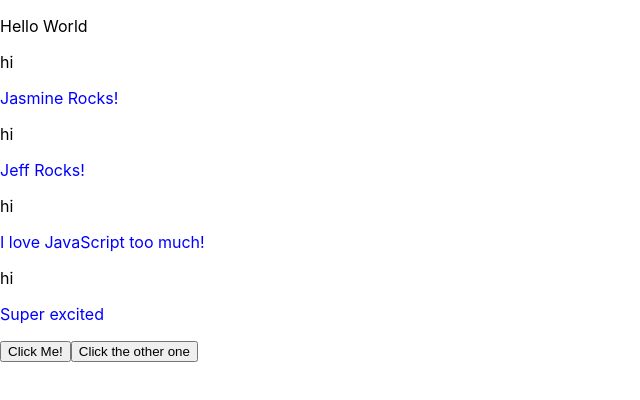
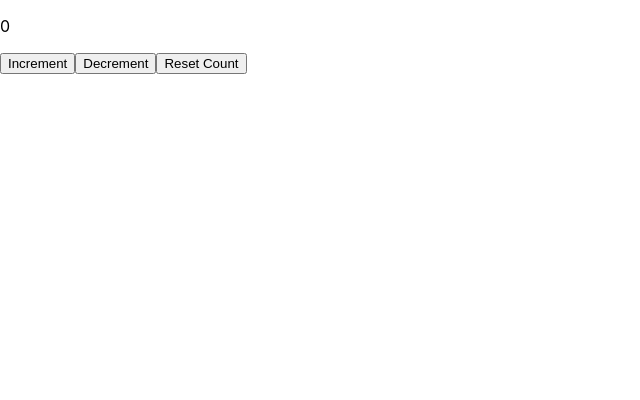
Before and after one commit to pickjasmine/new-2020, a React (Create React App) app: page / in a window 1280 px wide. Shown: the top 400 px of the page, without its empty margins (0-640 px from the left). Built offline with nearby package versions, Linux system fonts and the light colour scheme.

Commit message:
Make counter to show state

```diff
--- a/src/App.js
+++ b/src/App.js
@@ -1,16 +1,35 @@
+import React from 'react';
 import Paragraph from "./paragraph";
 import {Button} from "./button";
 
 function App() {
+    // const {objectProperty} = object;
+    //
+    // object = {
+    //     objectProperty: value
+    // };
+
+    const [count, setCount] = React.useState(0);
+    // same thing as these lines below
+    // const state = React.useState(0);
+    // const count = state[0];
+    // const setCount = state[1];
+
     return (
         <div>
-            <p>Hello World</p>
-            <Paragraph text={'Jasmine Rocks!'}/>
-            <Paragraph text={'Jeff Rocks!'}/>
-            <Paragraph text={'I love JavaScript too much!'}/>
-            <Paragraph text={'Super excited'}/>
-            <Button buttonText={'Click Me!'} onClickFunction={() => alert('You clicked this button!')}/>
-            <Button buttonText={'Click the other one'} onClickFunction={() => console.log('You clicked the second button.')}/>
+            <p>{count}</p>
+            <Button
+                buttonText={'Increment'}
+                onClickFunction={() => setCount(count + 1)}
+            />
+            <Button
+                buttonText={'Decrement'}
+                onClickFunction={() => setCount(count - 1)}
+            />
+            <Button
+                buttonText={'Reset Count'}
+                onClickFunction={() => setCount(0)}
+            />
         </div>
     );
 }
```
